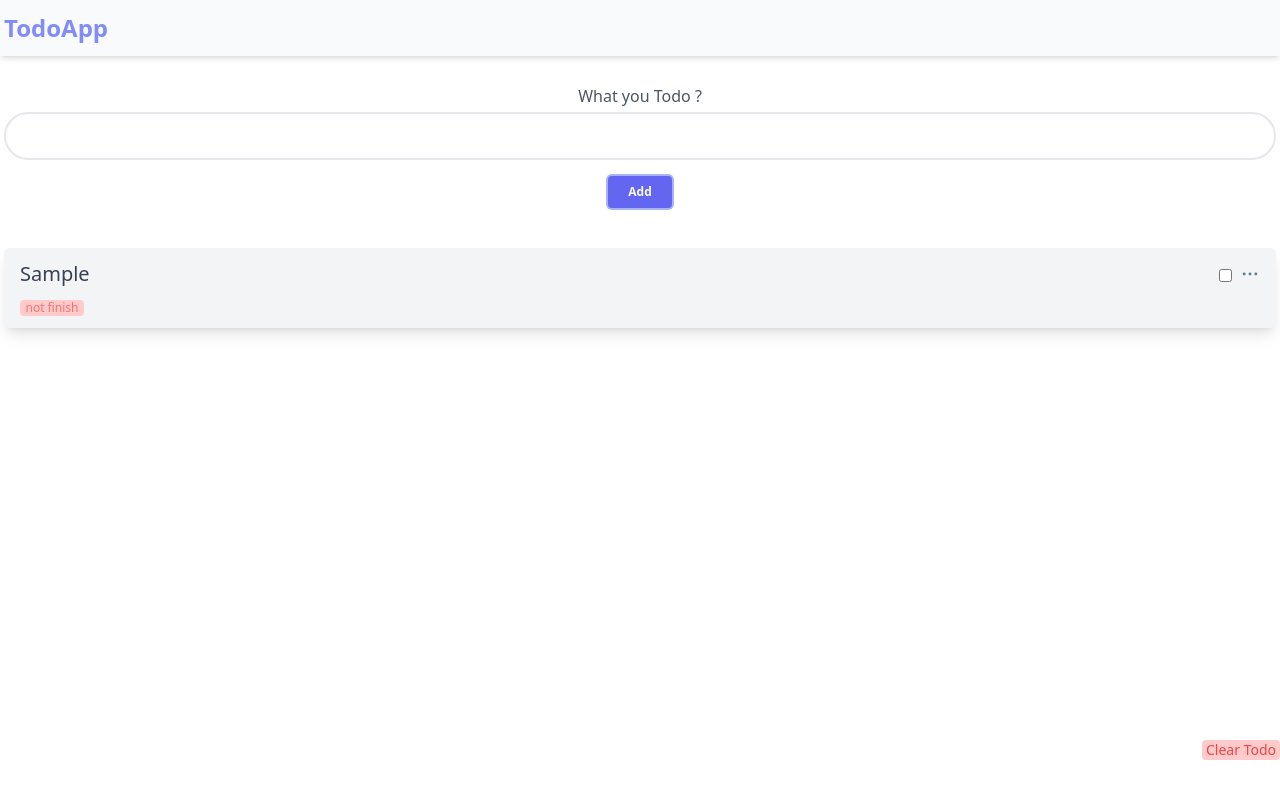
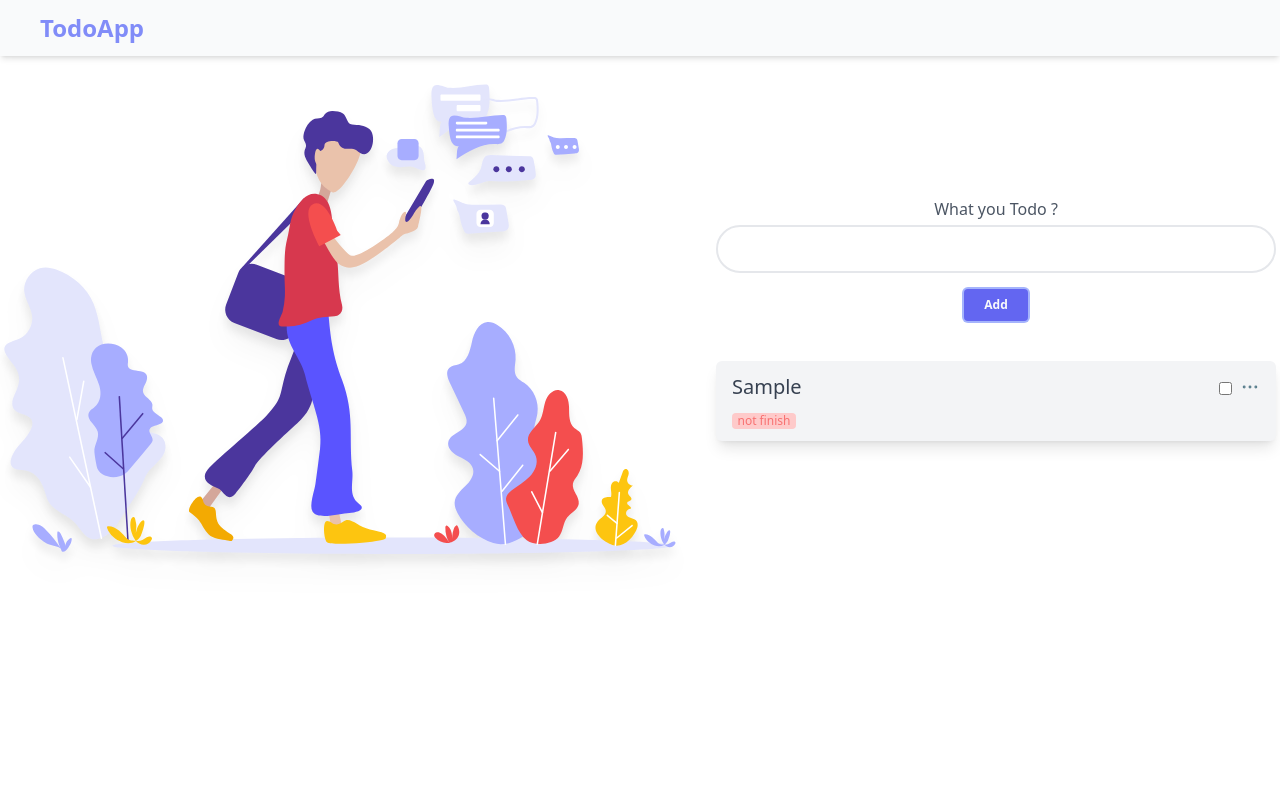
Before and after one commit to fahrikurniawan99/todoapp, a React (Create React App) app: page / in a window 1280 px wide. Both pictures are taken after typing "Sample" into the empty fields and a click on the button "Add". Built offline with nearby package versions, Linux system fonts and the light colour scheme.

Commit message:
menambah illustrasi

```diff
--- a/src/components/Navbar/Navbar.js
+++ b/src/components/Navbar/Navbar.js
@@ -1,6 +1,6 @@
 function Navbar() {
   return (
-    <div className="flex justify-between items-center px-1 py-3 shadow-md bg-gray-50 fixed w-full top-0 right-0">
+    <div className="flex lg:px-10 justify-between items-center px-1 py-3 shadow-md bg-gray-50 fixed w-full top-0 right-0">
       <h1 className="text-2xl font-semibold text-indigo-400 cursor-pointer">
         TodoApp
       </h1>
--- /dev/null
+++ b/src/components/TodoList/MenuAction.js
@@ -0,0 +1,34 @@
+import React from "react";
+import { Menu, Transition } from "@headlessui/react";
+import { Fragment } from "react";
+
+function MenuAction(props) {
+  return (
+    <Menu as="div" className="relative">
+      <Menu.Button className="flex items-center outline-none -z-10">
+        <img src="dots.svg" alt="" srcset="" />
+      </Menu.Button>
+      <Transition
+        as={Fragment}
+        enter="transition ease-out duration-300"
+        enterFrom="transform opacity-0 scale-95"
+        enterTo="transform opacity-100 scale-100"
+        leave="transition ease-in duration-200"
+        leaveFrom="transform opacity-100 scale-100"
+        leaveTo="transform opacity-0 scale-95"
+      >
+        <Menu.Items className="focus:outline-none absolute top-full w-32 right-0 bg-white shadow-xl rounded origin-top-right">
+          <Menu.Item className="flex text-xs py-3 px-6 hover:bg-indigo-100">
+            <h1 onClick={props.onClickEdit}>Edit</h1>
+          </Menu.Item>
+          <hr />
+          <Menu.Item className="flex py-3 text-xs px-6 hover:bg-indigo-100">
+            <h1 onClick={props.onClickDelete}>Hapus</h1>
+          </Menu.Item>
+        </Menu.Items>
+      </Transition>
+    </Menu>
+  );
+}
+
+export default MenuAction;
--- a/src/components/TodoList/TodoList.js
+++ /dev/null
@@ -1,79 +0,0 @@
-import { Menu, Transition } from "@headlessui/react";
-import { Fragment } from "react";
-
-function TodoList(props) {
-  return (
-    <div className="mt-10">
-      <div className="w-full space-y-5">
-        {!props.todos.length ? (
-          <h1 className="text-lg font-medium text-gray-300 text-center">
-            Not Todo ...
-          </h1>
-        ) : (
-          props.todos.map((todo) => {
-            return (
-              <div
-                className="bg-gray-100 w-full px-4 text-md py-3 flex justify-between items-start shadow-lg rounded-md"
-                key={todo.id}
-              >
-                <div className="space-y-3">
-                  <h1 className="text-xl font-medium text-gray-700">
-                    {todo.activity}
-                  </h1>
-                  {todo.done ? (
-                    <h1 className="text-green-500 text-xs bg-green-200 w-16 rounded text-center font-medium ">
-                      finish
-                    </h1>
-                  ) : (
-                    <h1 className="text-red-400 text-xs bg-red-200 w-16 rounded text-center font-medium ">
-                      not finish
-                    </h1>
-                  )}
-                </div>
-                <div className="flex space-x-2 pt-1">
-                  <div>
-                    <input
-                      type="checkbox"
-                      name=""
-                      id=""
-                      checked={todo.done}
-                      onChange={() => props.onChangeChecklist(todo)}
-                    />
-                  </div>
-                  <Menu as="div" className="relative">
-                    <Menu.Button className="flex items-center outline-none -z-10">
-                      <img src="dots.svg" alt="" srcset="" />
-                    </Menu.Button>
-                    <Transition
-                      as={Fragment}
-                      enter="transition ease-out duration-300"
-                      enterFrom="transform opacity-0 scale-95"
-                      enterTo="transform opacity-100 scale-100"
-                      leave="transition ease-in duration-200"
-                      leaveFrom="transform opacity-100 scale-100"
-                      leaveTo="transform opacity-0 scale-95"
-                    >
-                      <Menu.Items className="focus:outline-none absolute top-full w-32 right-0 bg-white shadow-xl rounded origin-top-right">
-                        <Menu.Item className="flex text-xs py-3 px-6 hover:bg-indigo-100">
-                          <h1 onClick={() => props.onClickEdit(todo)}>Edit</h1>
-                        </Menu.Item>
-                        <hr />
-                        <Menu.Item className="flex py-3 text-xs px-6 hover:bg-indigo-100">
-                          <h1 onClick={() => props.onClickDelete(todo.id)}>
-                            Hapus
-                          </h1>
-                        </Menu.Item>
-                      </Menu.Items>
-                    </Transition>
-                  </Menu>
-                </div>
-              </div>
-            );
-          })
-        )}
-      </div>
-    </div>
-  );
-}
-
-export default TodoList;
--- /dev/null
+++ b/src/components/TodoList/index.js
@@ -0,0 +1,56 @@
+import MenuAction from "./MenuAction";
+
+function index(props) {
+  return (
+    <div className="mt-10">
+      <div className="w-full space-y-5">
+        {!props.todos.length ? (
+          <h1 className="text-lg font-medium text-gray-300 text-center">
+            Not Todo ...
+          </h1>
+        ) : (
+          props.todos.map((todo) => {
+            return (
+              <div
+                className="bg-gray-100 w-full px-4 text-md py-3 flex justify-between items-start shadow-lg rounded-md"
+                key={todo.id}
+              >
+                <div className="space-y-3">
+                  <h1 className="text-xl font-medium text-gray-700">
+                    {todo.activity}
+                  </h1>
+                  {todo.done ? (
+                    <h1 className="text-green-500 text-xs bg-green-200 w-16 rounded text-center font-medium ">
+                      finish
+                    </h1>
+                  ) : (
+                    <h1 className="text-red-400 text-xs bg-red-200 w-16 rounded text-center font-medium ">
+                      not finish
+                    </h1>
+                  )}
+                </div>
+                <div className="flex space-x-2 pt-1">
+                  <div>
+                    <input
+                      type="checkbox"
+                      name=""
+                      id=""
+                      checked={todo.done}
+                      onChange={() => props.onChangeChecklist(todo)}
+                    />
+                  </div>
+                  <MenuAction
+                    onClickEdit={() => props.onClickEdit(todo)}
+                    onClickDelete={() => props.onClickDelete(todo.id)}
+                  />
+                </div>
+              </div>
+            );
+          })
+        )}
+      </div>
+    </div>
+  );
+}
+
+export default index;
--- a/src/pages/Home/Home.js
+++ b/src/pages/Home/Home.js
@@ -1,6 +1,6 @@
 import Navbar from "../../components/Navbar/Navbar";
 import InputTodo from "../../components/InputTodo/InputTodo";
-import TodoList from "../../components/TodoList/TodoList";
+import TodoList from "../../components/TodoList";
 import { useState } from "react";
 import { Dialog, Transition } from "@headlessui/react";
 import { Fragment } from "react";
@@ -104,7 +104,15 @@ function Home() {
     <>
       <div className="container mx-auto p-1 mb-8">
         <Navbar onClick={handlerClearTodo} />
-        <div className="mt-20">
+        <div className="mt-20 lg:flex-row flex flex-col items-center justify-between space-y-10 md:space-y-0">
+          <div className="">
+            <img
+              src="social.svg"
+              alt=""
+              className="lg:max-w-2xl drop-shadow-xl"
+            />
+          </div>
+          <div className="lg:flex-1 lg:pl-10">
             <InputTodo
               onSubmit={handlerSubmit}
               value={activity}
@@ -122,6 +130,7 @@ function Home() {
             />
           </div>
         </div>
+      </div>
       <Transition
         show={isOpen}
         enter="transition duration-500"
@@ -136,7 +145,7 @@ function Home() {
           onClose={() => setIsOpen(false)}
         >
           <Dialog.Overlay className="fixed inset-0 bg-black/50" />
-          <div className="bg-white p-8 rounded z-50 shadow-xl mx-3 fixed top-1/3 right-7">
+          <div className="bg-white p-8 rounded z-50 shadow-xl mx-3 fixed top-1/3 right-7 lg:right-2/4 lg:top-1/4 lg:translate-x-2/4 lg:translate-y-2/4">
             <Dialog.Panel>
               <Dialog.Title className="font-bold">
                 Successfully Deleted
@@ -154,11 +163,6 @@ function Home() {
           </div>
         </Dialog>
       </Transition>
-      <div className="bg-red-200 rounded px-1 cursor-pointer absolute bottom-10 right-0">
-        <h1 className="text-red-500 text-sm" onClick={() => handlerClearTodo()}>
-          Clear Todo
-        </h1>
-      </div>
     </>
   );
 }
```
Also changed, not shown: public/social.svg (added). Lines whose indentation alone changed are shown as unchanged.
